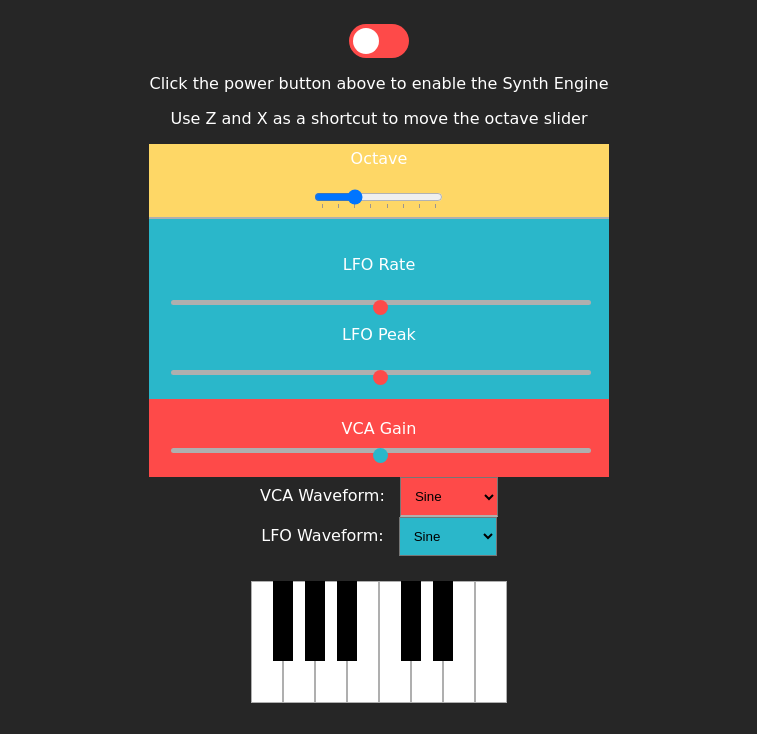
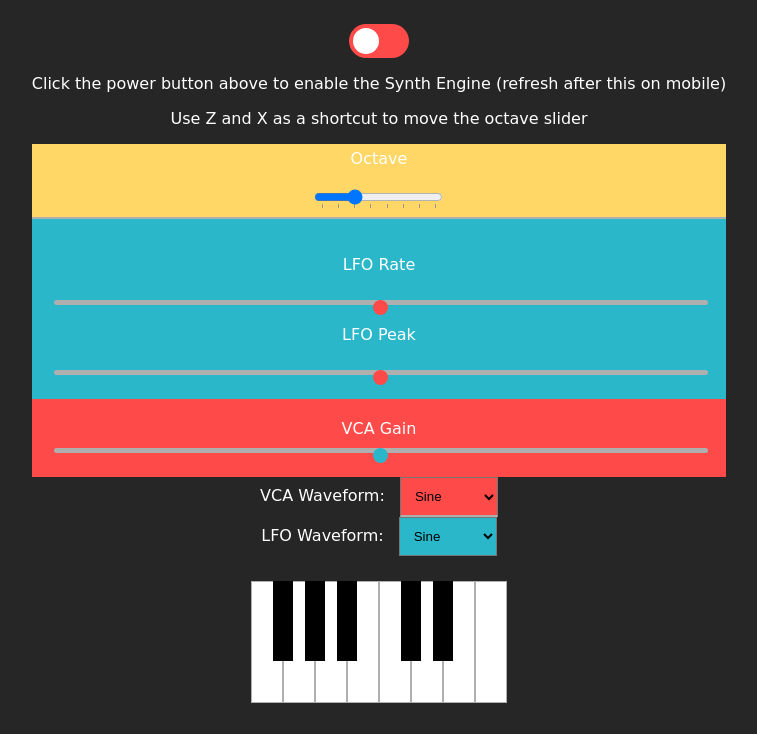
Before and after one commit to rhysbobbett/koogsynth, a plain HTML site: page index.html in a window 1280 px wide. Shown: the part 82-816 px from the top of the page, without its empty margins (261-1018 px from the left). Drawn offline with Linux system fonts and the light colour scheme; a web font is replaced by a local one.

Commit message:
Edit sliders, remove unrequired divs

```diff
--- a/index.html
+++ b/index.html
@@ -1,10 +1,11 @@
 <!DOCTYPE html>
-<html>
+<html  lang="en">
 
 <head>
   <meta charset="UTF-8">
   <meta name="viewport" content="width=device-width, initial-scale=1.0">
   <meta http-equiv="X-UA-Compatible" content="ie=edge">
+  <meta name="description" content="A Javascript Web Synthesiser">
   <link rel="apple-touch-icon" sizes="180x180" href="assets/img/apple-touch-icon.png">
   <link rel="icon" type="image/png" sizes="192x192" href="assets/img/android-chrome-192x192.png">
   <link rel="icon" type="image/png" sizes="192x192" href="assets/img/android-chrome-512x512.png">
@@ -20,11 +21,11 @@
       <div id="title">
         <h1>Koog Synthesiser</h1>
       </div>
-      <label class="switch" id='onoff'>
+      <label class="switch">
         <input type="checkbox" id="onoff">
         <span class="powerButton"></span>
       </label>
-      <p>Click the power button above to enable the Synth Engine</p>
+      <p>Click the power button above to enable the Synth Engine (refresh after this on mobile)</p>
       <p>Use Z and X as a shortcut to move the octave slider</p>
       <div class="octavecontrols">
         <div class="slider">
@@ -48,10 +49,10 @@
         <div class="LFOcontrol">
           <div>
             <p>LFO Rate</p>
-            <input type="range" min="1" max="6000" value="3000" steps="0.1" class="sliderlfo" id="lforate">
+            <input type="range" min="1" max="3000" value="1500"  class="sliderlfo" id="lforate">
             <div>
               <p>LFO Peak</p>
-              <input type="range" min="1" max="2000" value="1000" steps="0.1" class="sliderlfo" id="lfopeak">
+              <input type="range" min="1" max="2000" value="1000" class="sliderlfo" id="lfopeak">
             </div>
           </div>
         </div>
@@ -97,7 +98,6 @@
       </div>
     </div>
   </div>
-  </div>
   <script src="assets/js/script.js"></script>
 </body>
 
```
